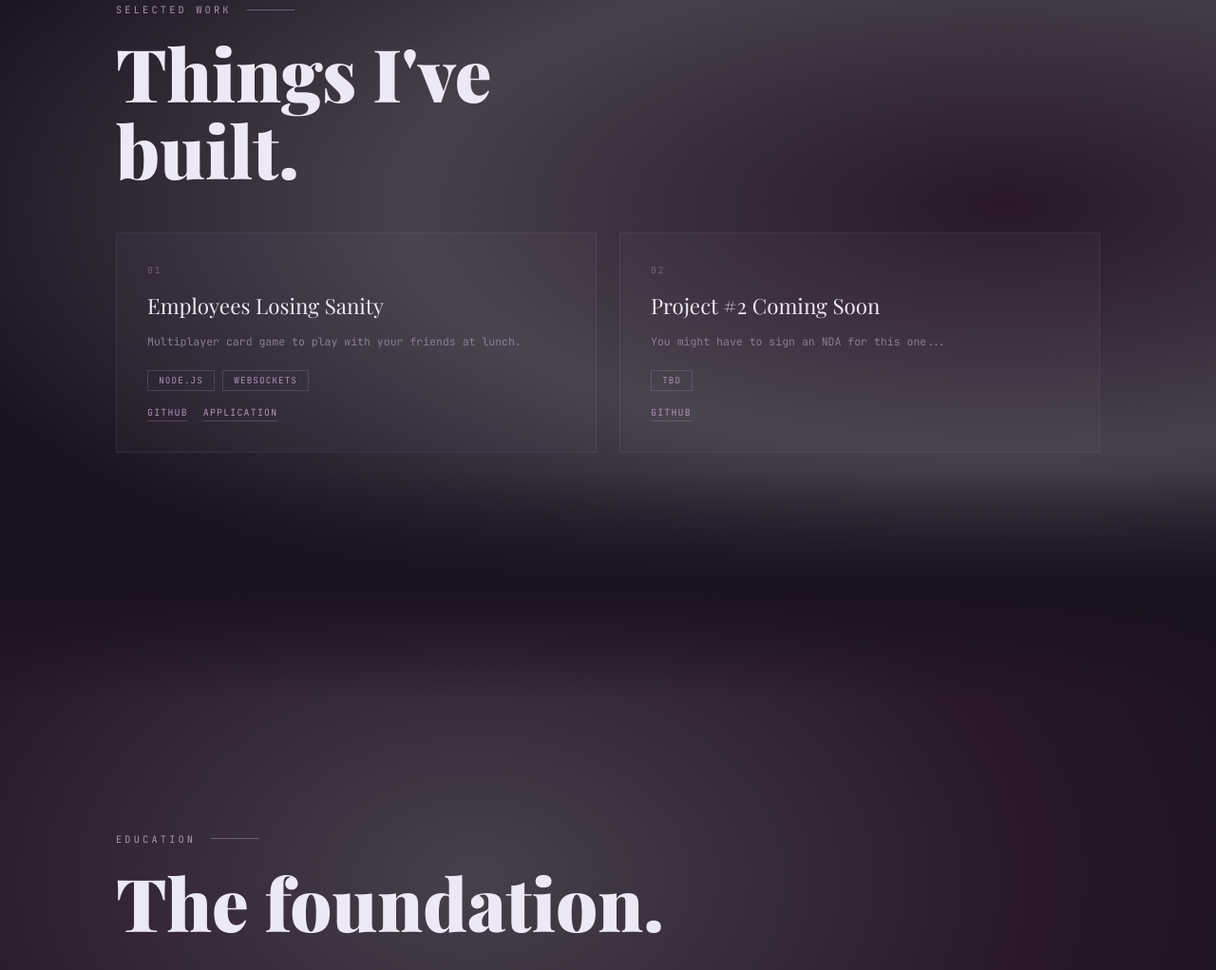
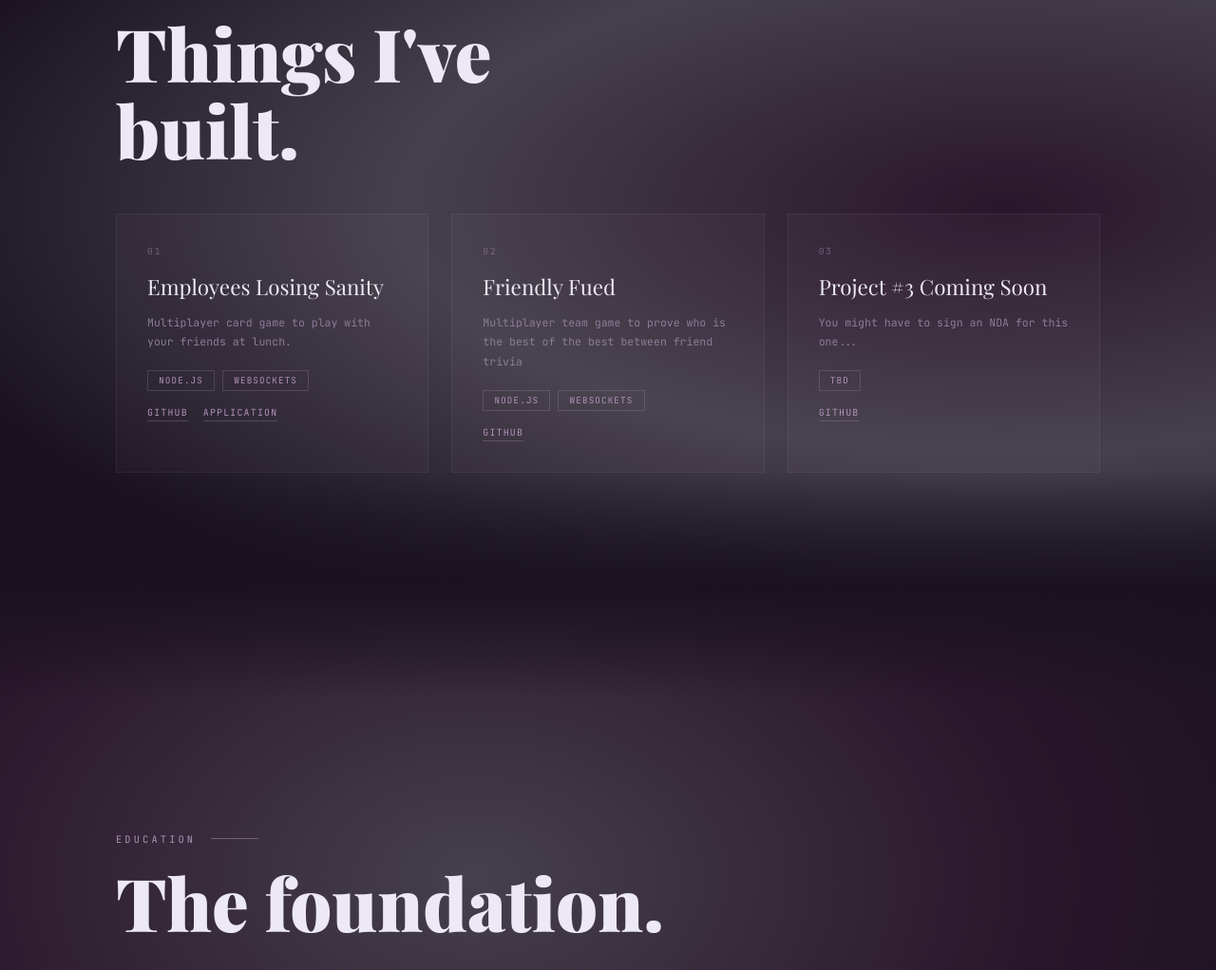
Before and after one commit to arseniciodide/assia-dev, a plain HTML site: page index.html in a window 1280 px wide. Shown: the part 4229-5251 px from the top of the page at 95% size. Drawn offline with nearby package versions, Linux system fonts and the light colour scheme.

Commit message:
Update index.html
adding newest project

```diff
--- a/index.html
+++ b/index.html
@@ -1092,7 +1092,14 @@
     },
     {
       num: '02',
-      name: 'Project #2 Coming Soon',
+      name: 'Friendly Fued',
+      desc: 'Multiplayer team game to prove who is the best of the best between friend trivia',
+      links: [{ label: 'GitHub', href: 'https://github.com/arseniciodide/friendlyfeud' }],
+      tags: ['Node.js', 'WebSockets']
+    },
+    {
+      num: '03',
+      name: 'Project #3 Coming Soon',
       desc: 'You might have to sign an NDA for this one...',
       links: [{ label: 'GitHub', href: '#' }],
       tags: ['TBD']
```
